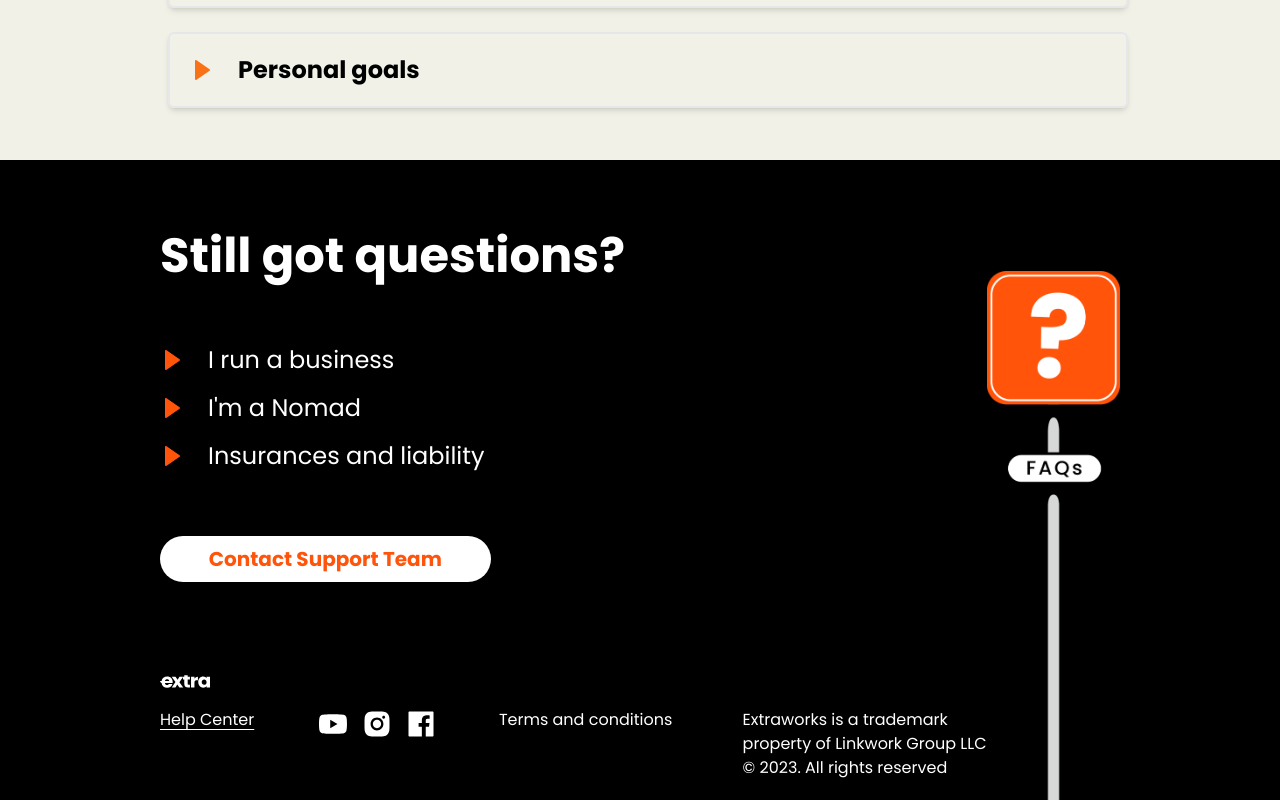
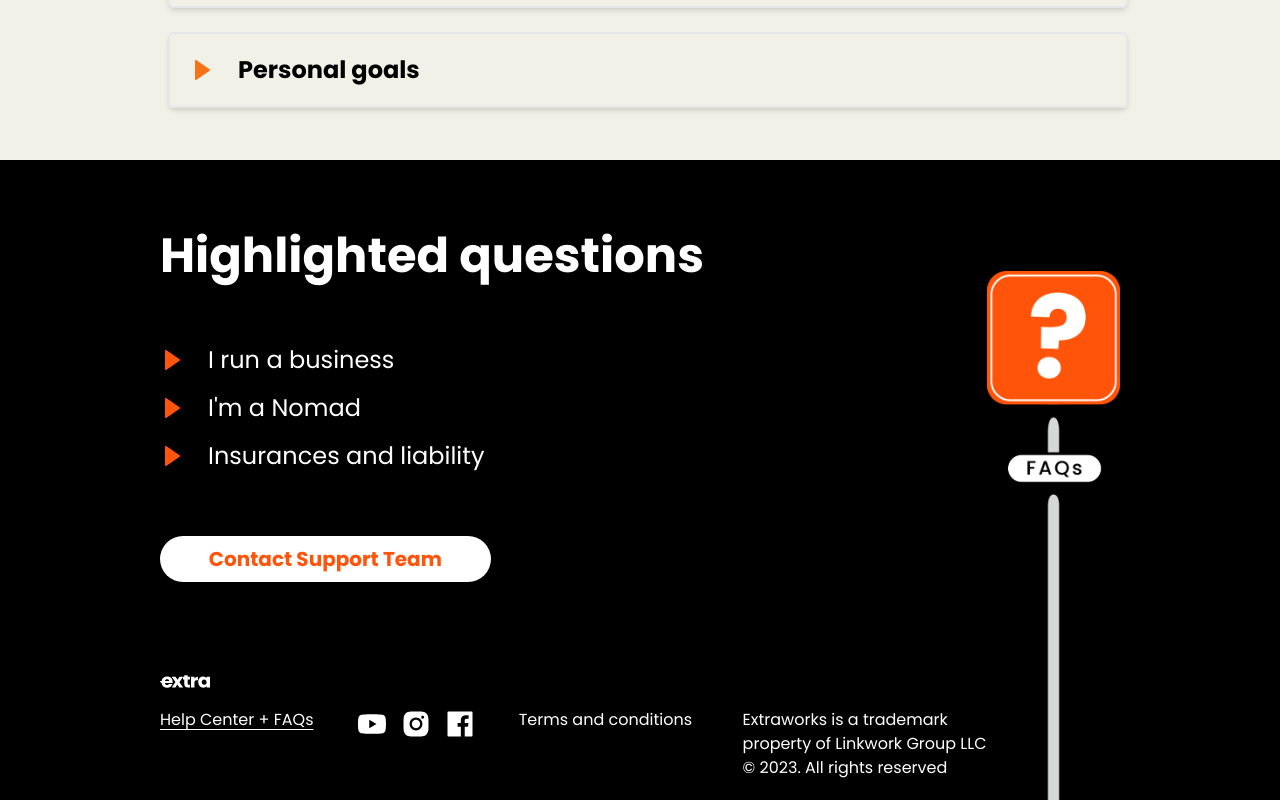
Before and after one commit to franetti/test-next-landing, a Next.js app: page /helpcenter in a window 1280 px wide. Shown: the part 808-1608 px from the top of the page. Built offline with nearby package versions, Linux system fonts and the light colour scheme.

Commit message:
fix texts

```diff
--- a/components/layout/footer.tsx
+++ b/components/layout/footer.tsx
@@ -10,7 +10,7 @@ import Link from 'next/link';
 const FooterHeader = () => {
     return (
         <div className='my-8 md:my-12'>
-            <p className='text-4xl lg:text-5xl font-bold'>Still got questions?</p>
+            <p className='text-4xl lg:text-5xl font-bold'>Highlighted questions</p>
             <ul className='text-2xl my-4 lg:my-16'>
                 {Faqs.map(x => (
                     <Faq title={x.title} content={x.content} key={x.title} />
@@ -29,7 +29,7 @@ const FooterBottom = () => {
             <Image src={Extra} alt={'Extra'} className='hidden md:flex' width={50} />
             <div className='flex '>
                 <nav className='flex flex-col w-full justify-start lg:flex-row lg:justify-between mt-5 '>
-                    <Link className='underline underline-offset-4 mb-2 cursor-pointer' href="/helpcenter">Help Center</Link>
+                    <Link className='underline underline-offset-4 mb-2 cursor-pointer' href="/helpcenter">Help Center + FAQs</Link>
                     <div className='flex mb-2'>
                         <a><AiFillYoutube size="2em" className="mr-3"/></a>
                         <a><AiFillInstagram size="2em" className="mr-3"/></a>
--- a/const/helpcenter.tsx
+++ b/const/helpcenter.tsx
@@ -17,49 +17,49 @@ export const HelpCenter: HelpCenterType[] = [
         answer: `
                 Extra is intended for any business and candidate who is legally entitled to work. The most frequent job listings in the app are as follows:<br><br>
                 FRONT:<br>
-                Bartender - Bartendero/a<br>
-                Barback - Bar Assistant<br>
-                Concession stand worker - Concession stand worker<br>
-                Counter Staff / Cashier - Counter Staff / Cashier<br>
+                Bartender /a<br>
+                Barback <br>
+                Concession stand worker<br>
+                Counter Staff / Cashier <br>
                 Custodian/clerk - Concierge/Office Clerk<br>
                 Food runner - Food Service Assistant<br>
                 Host - Hostess<br>
-                Laundry attendant - Encargado/a de Lavandería - Laundry attendant<br>
-                Servers - Camareros/as<br>
-                Pool attendant - Encargado/a de Piscina - Pool attendant<br>
+                Laundry attendant <br>
+                Servers <br>
+                Pool attendant -<br>
                 Wayfinder - Orientation Assistant<br><br>
                 BACK:<br>
                 Barback - Bar Assistant<br>
                 Busser - Waiter's Helper<br>
-                Cleaner / Janitor - Limpiador/a / Conserjeje<br>
-                Cook - Cocinero/a<br>
-                Dishwasher - Lavaplatos<br>
+                Cleaner / Janitor <br>
+                Cook <br>
+                Dishwasher <br>
                 Food runner - Food Service Assistant<br>
                 Housekeeper - Cleaning Manager<br>
-                Inventory counter - Inventory counter - Encargado/a de Inventario<br>
-                Laundry attendant - Encargado/a de Lavandería - Laundry attendant<br>
-                Line Cook - Line Cook<br>
-                Packaging assistant - Packaging Assistant<br>
-                Picker/Packer - Recolector/a / Empacador/a / Empacador/a<br>
-                Pool attendant - Encargado/a <br>de Piscina - Pool attendant<br>
-                Prep Cook - Prep Cook<br>
+                Inventory counter - Inventory counter <br>
+                Laundry attendant<br>
+                Line Cook<br>
+                Packaging assistant <br>
+                Picker/Packer <br>
+                Pool attendant <br>
+                Prep Cook <br>
                 Wayfinder - Orientation Assistant<br><br>
                 PHYSICALLY DEMANDING:<br>
-                Cleaner / Janitor - Limpiador/a / Conserjeje<br>
-                Custodian/clerk - Custodio<br>
+                Cleaner / Janitor<br>
+                Custodian/clerk <br>
                 Event set up & take down - Event set up & dismantling<br>
-                Material handler - Material handler<br>
-                Packaging assistant - Empaquetador asistente<br>
-                Picker/Packer - Recolector/a / Empacador/a / Empacador/a<br>
-                Pool attendant - Encargado/a de Piscina - Pool attendant<br>
+                Material handler<br>
+                Packaging assistant<br>
+                Picker/Packer <br>
+                Pool attendant <br>
                 Stagehand - Stage Assistant<br><br>
                 LICENSED:<br>
                 Car driver - Automobile driver<br>
-                Forklift driver - Forklift driver<br>
-                Line Cook - Line Cook<br>
-                Prep Cook - Prep Cook<br>
-                Truck loader - Cargador/a de Camiones<br>
-                Truck driver - Conductor/a de Camión<br>
+                Forklift driver <br>
+                Line Cook<br>
+                Prep Cook <br>
+                Truck loader <br>
+                Truck driver <br>
                 `,
       },
       {
@@ -79,6 +79,10 @@ export const HelpCenter: HelpCenterType[] = [
       {
         question: "Is there a limit to post job offers?",
         answer: "There is no limit to the number of job offers per business.",
+      },
+      {
+        question: "Is there a limit to the number of shifts I can work?",
+        answer: "There is a limit of 36 hours per week.",
       },
       {
         question: "How do shifts work?",
--- a/const/home.tsx
+++ b/const/home.tsx
@@ -28,12 +28,12 @@ export const StepInfo: StepInfoType = {
         {
             index:2,
             title: "Scroll and apply",
-            desc: "Chosose the offer that suits you best."
+            desc: "Pick the offers that suit you best."
         },
         {
             index:3,
             title: "Cover the shift",
-            desc: "Clock-out, rate the experience and the paid."
+            desc: "Clock-out, rate the experience and get the paid."
         }
     ]
 }
```
